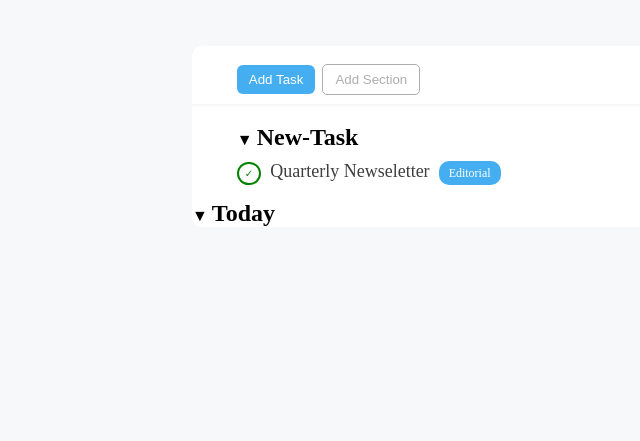
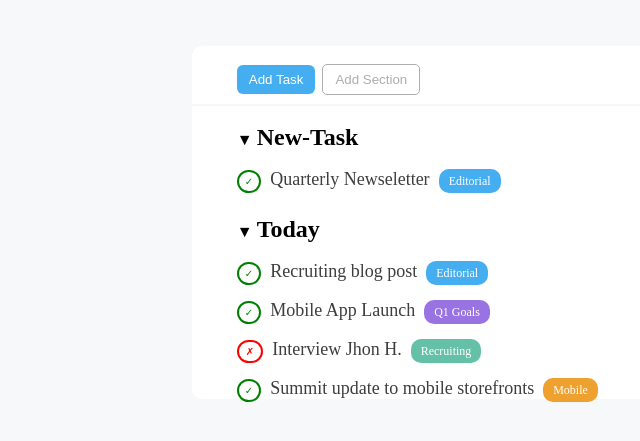
Before and after one commit to Giuseppe11S/html-css-toboolist, a plain HTML site: page index.html in a window 1280 px wide. Shown: the part 85-526 px from the top of the page, without its empty margins (0-640 px from the left). Drawn offline with Linux system fonts and the light colour scheme.

Commit message:
Styling dei vari label

```diff
--- a/css/style.css
+++ b/css/style.css
@@ -72,16 +72,16 @@ body{
   padding-left: 5%;
 }
 
-#title-action{
+#action-title{
   font-weight: 800;
   font-size: 24px;
 }
 
 .container-new-task{
-  margin-top: 10px;
+  margin-top: 18px;
 }
 
-/* Checkmark */
+/* Checkmark e uncheckmark*/
 .check-mark{
   font-size: 10px;
   color: green;
@@ -90,18 +90,58 @@ body{
   border-radius: 100px;
 }
 
+.uncheck-mark{
+  font-size: 10px;
+  color: red;
+  border: 2px solid red;
+  padding: 4px 7px;
+  border-radius: 100px;
+}
+
+/* preset del titolo delle task */
 .task-info-style{
+  font-weight: 500;
   margin-left: 5px;
   font-size: 18px;
   color: rgb(62, 62, 62);
 }
 
-/* Label Editorial */
-.editorial-label{
+/* Preset dei label */
+.label-set{
+  color: white;
   font-size: 12px;
   margin-left: 5px;
-  color: white;
-  background-color: rgb(69, 174, 241);
   padding: 5px 10px;
   border-radius: 10px;
 }
+
+/* style dei vari label */
+.editorial-label{
+  background-color: rgb(69, 174, 241);
+}
+
+.goals-label{
+  background-color: rgb(154, 115, 227);
+}
+
+.recruiting-label{
+  background-color: rgb(101, 192, 168);
+}
+
+.mobile-label{
+  background-color: rgb(239, 161, 47);
+}
+
+.website-label{
+  background-color: rgb(215, 100, 166);
+}
+
+.sales-label{
+  background-color: rgb(175, 200, 33);
+}
+
+/* Styling Today parte delle task */
+
+.container-task-today{
+  margin-top: 3%;
+}
--- a/index.html
+++ b/index.html
@@ -23,21 +23,44 @@
         <button id="btn-add">Add Task</button>
         <button id="btn-select">Add Section</button>
       </div>
+
         <!-- Sezione Task -->
+
       <div class="container-all-content">
         <div class="container-new-task">
-          <span>&#9660; <span id="title-action">New-Task</span></span>
+          <span>&#9660; <span id="action-title">New-Task</span></span>
         </div>
 
         <div class="container-new-task">
           <span class="check-mark">&#x2713;</span>
           <span class="task-info-style">Quarterly Newseletter</span>
-          <span class="editorial-label">Editorial</span>
+          <span class="editorial-label label-set">Editorial</span>
         </div>
-      </div>
 
-      <div class="container-task-today">
-        <span>&#9660; <span id="title-action">Today</span></span>
+        <div class="container-task-today">
+          <span>&#9660; <span id="action-title">Today</span></span>
+          <div class="container-new-task">
+            <span class="check-mark">&#x2713;</span>
+            <span class="task-info-style">Recruiting blog post</span>
+            <span class="editorial-label label-set">Editorial</span>
+          </div>
+          <div class="container-new-task">
+            <span class="check-mark">&#x2713;</span>
+            <span class="task-info-style">Mobile App Launch</span>
+            <span class="goals-label label-set">Q1 Goals</span>
+          </div>
+          <div class="container-new-task">
+            <span class="uncheck-mark">&#x2717;</span>
+            <span class="task-info-style">Interview Jhon H.</span>
+            <span class="recruiting-label label-set">Recruiting</span>
+          </div>
+          <div class="container-new-task">
+            <span class="check-mark">&#x2713;</span>
+            <span class="task-info-style">Summit update to mobile storefronts</span>
+            <span class="mobile-label label-set">Mobile</span>
+          </div>
+
+        </div>
 
       </div>
   </div>
```
